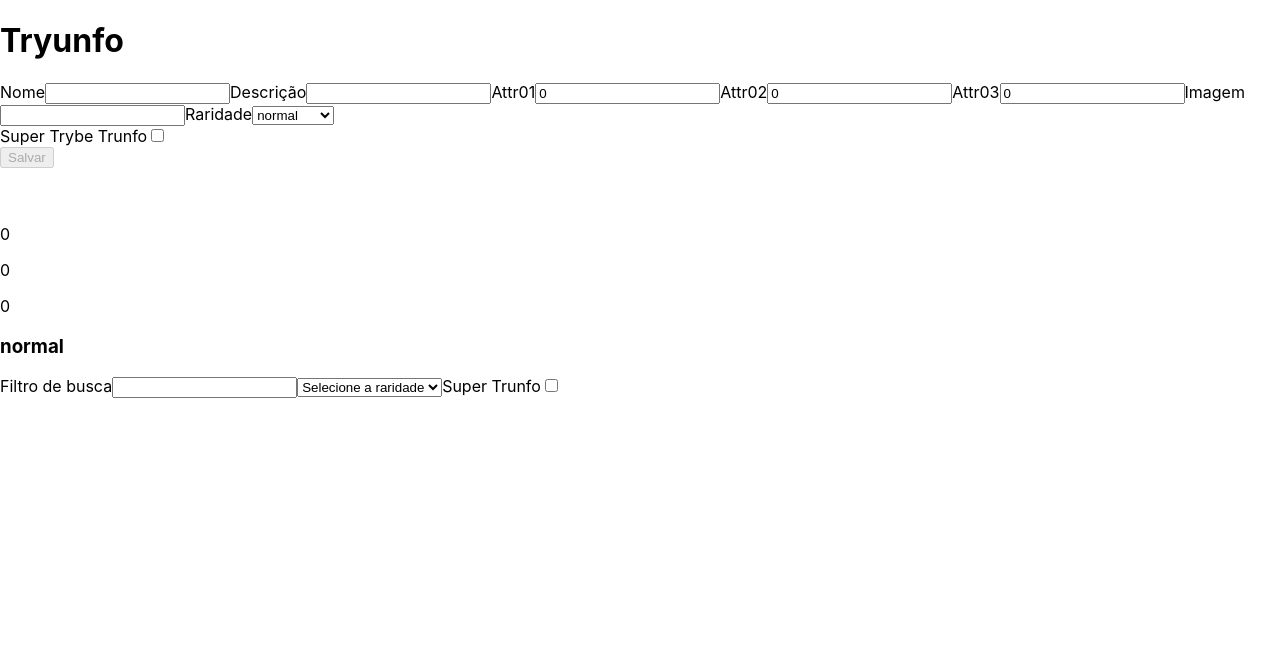
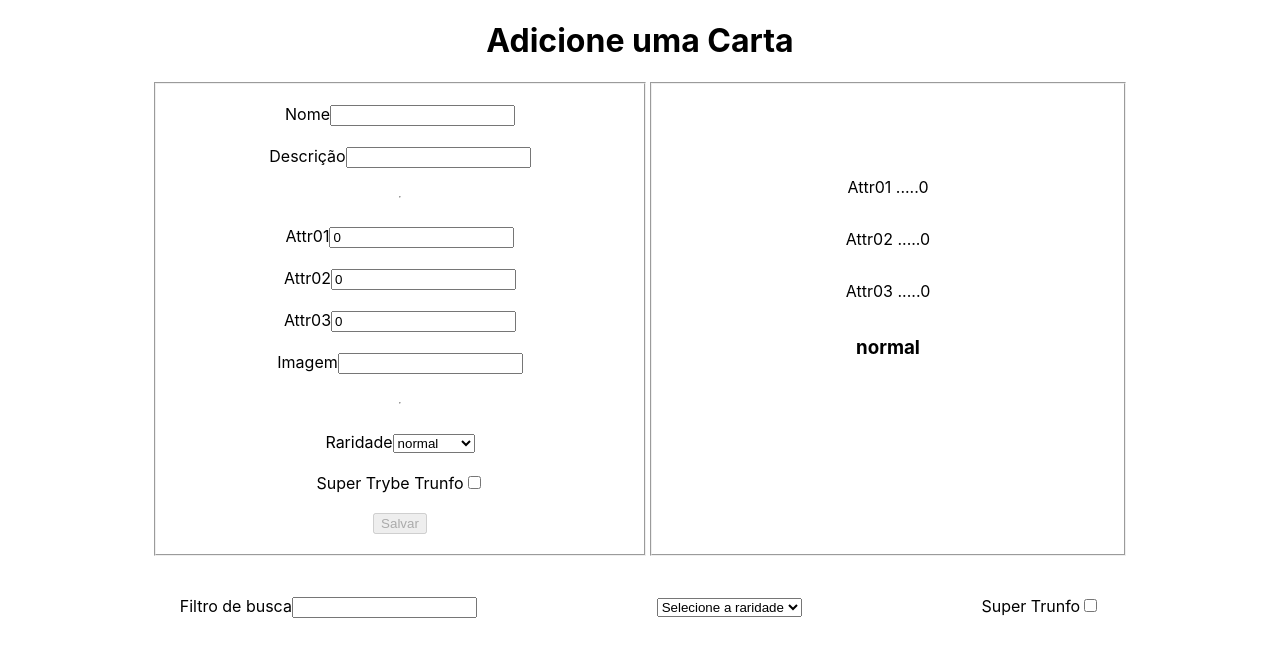
Before and after one commit to felipeAndradeMendes/tryunfo, a React (Create React App) app: page / in a window 1280 px wide. Shown: the top 656 px of the page. Built offline with nearby package versions, Linux system fonts and the light colour scheme.

Commit message:
Cria estilização muito básica para melhor visulização

```diff
--- /dev/null
+++ b/src/App.css
@@ -0,0 +1,47 @@
+.title {
+  text-align: center;
+}
+
+.form-preview-container {
+  display: flex;
+  justify-content: center;
+  margin: auto;
+  margin-bottom: 20px;
+  margin-top: 20px;
+}
+
+.form-container {
+  align-items: center;
+  display: flex;
+  flex-direction: column;
+  justify-content: center;
+  padding: 20px;
+  row-gap: 20px;
+  width: 35%;
+}
+
+.card-preview {
+  align-items: center;
+  display: flex;
+  flex-direction: column;
+  width: 35%;
+}
+
+.input-filter {
+  display: flex;
+  flex-direction: row;
+  justify-content: space-evenly;
+  margin-top: 40px;
+}
+
+.saved-cards {
+  align-content: center;
+  display: grid;
+  grid-template-columns: 1fr 1fr 1fr;
+}
+
+.saved-cards .card-preview {
+  margin-bottom: 20px;
+  margin-top: 20px;
+  width: 90%;
+}
--- a/src/App.js
+++ b/src/App.js
@@ -5,6 +5,7 @@ import ButtonExcluir from './components/ButtonExcluir';
 import InputFilter from './components/InputFilter';
 import RareFilter from './components/RareFilter';
 import SuperTrunfoFilter from './components/SuperTrunfoFilter';
+import './App.css';
 
 class App extends React.Component {
   state = {
@@ -94,13 +95,6 @@ class App extends React.Component {
     const verifyCard2 = cardAttr2 > max || cardAttr2 < 0;
     const verifyCard3 = cardAttr3 > max || cardAttr3 < 0;
     const verifySum = Number(cardAttr1) + Number(cardAttr2) + Number(cardAttr3) > maxSum;
-
-    // console.log('Card1:', verifyCard1);
-    // console.log('Card2:', verifyCard2);
-    // console.log('Card3:', verifyCard3);
-    // console.log('Inputs:', verifyInputs);
-    // console.log('Soma:', verifySum);
-
     // console.log('SOMA', Number(cardAttr1) + Number(cardAttr2) + Number(cardAttr3)
     // console.log('è maior?', cardAttr1 >= 0 && cardAttr1 <= max)
     return verifyInputs || verifyCard1 || verifyCard2 || verifyCard3 || verifySum;
@@ -176,8 +170,9 @@ class App extends React.Component {
     return (
       <>
         <div>
-          <h1>Tryunfo</h1>
+          <h1 className="title">Adicione uma Carta</h1>
         </div>
+        <div className="form-preview-container">
           <Form
             cardName={ cardName }
             cardDescription={ cardDescription }
@@ -203,7 +198,8 @@ class App extends React.Component {
             cardRare={ cardRare }
             cardTrunfo={ cardTrunfo }
           />
-
+        </div>
+        <div className="input-filter">
           <InputFilter
             inputFilter={ inputFilter }
             onInputChange={ this.onInputchange }
@@ -220,8 +216,9 @@ class App extends React.Component {
             onInputChange={ this.handleSuperTrunfoFilter }
             // isChecked={ superTrunfoFilter }
           />
+        </div>
 
-        <div>
+        <div className="saved-cards">
           {newCards.map((card) => (
             <div key={ card.cardName }>
               <Card
--- a/src/components/Card.js
+++ b/src/components/Card.js
@@ -14,9 +14,8 @@ class Card extends React.Component {
       cardTrunfo,
     } = this.props;
     return (
-      <>
+      <fieldset className="card-preview">
         <h2 data-testid="name-card">
-
           { cardName }
         </h2>
         <img
@@ -28,12 +27,15 @@ class Card extends React.Component {
           { cardDescription }
         </p>
         <p data-testid="attr1-card">
+          Attr01 .....
           { cardAttr1 }
         </p>
         <p data-testid="attr2-card">
+          Attr02 .....
           { cardAttr2 }
         </p>
         <p data-testid="attr3-card">
+          Attr03 .....
           { cardAttr3 }
         </p>
         <h3 data-testid="rare-card">
@@ -46,7 +48,7 @@ class Card extends React.Component {
             : ''
         }
 
-      </>
+      </fieldset>
     );
   }
 }
--- a/src/components/Form.js
+++ b/src/components/Form.js
@@ -19,7 +19,7 @@ class Form extends React.Component {
     } = this.props;
 
     return (
-      <>
+      <fieldset className="form-container">
         <label htmlFor="cardName">
           Nome
           <input
@@ -43,6 +43,8 @@ class Form extends React.Component {
             onChange={ onInputChange }
           />
         </label>
+
+        <hr />
 
         <label htmlFor="cardAttr1">
           Attr01
@@ -91,6 +93,8 @@ class Form extends React.Component {
             onChange={ onInputChange }
           />
         </label>
+
+        <hr />
 
         <label htmlFor="cardRare">
           Raridade
@@ -146,7 +150,7 @@ class Form extends React.Component {
         >
           Salvar
         </button>
-      </>
+      </fieldset>
     );
   }
 }
```
Lines whose indentation alone changed are shown as unchanged.
